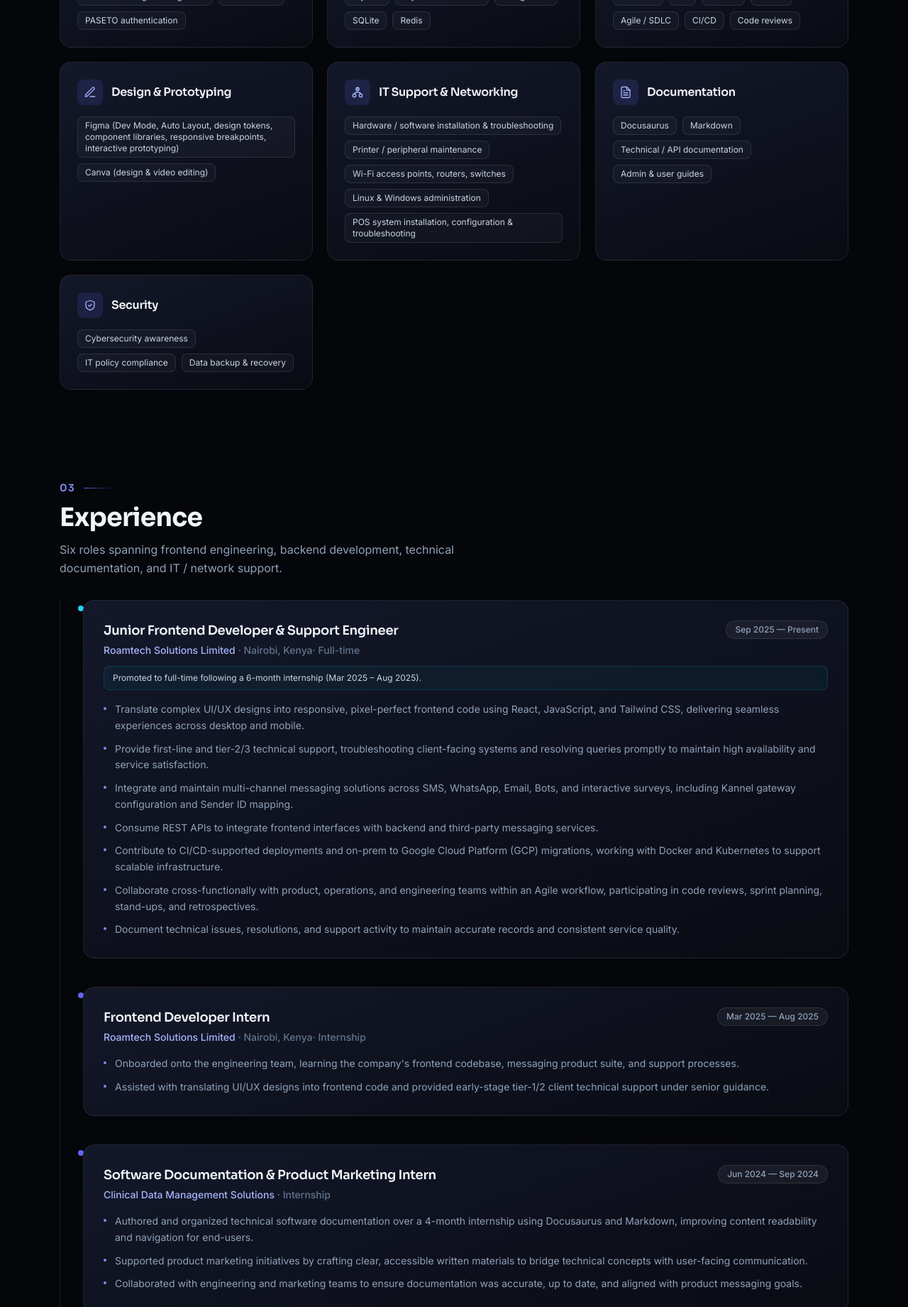
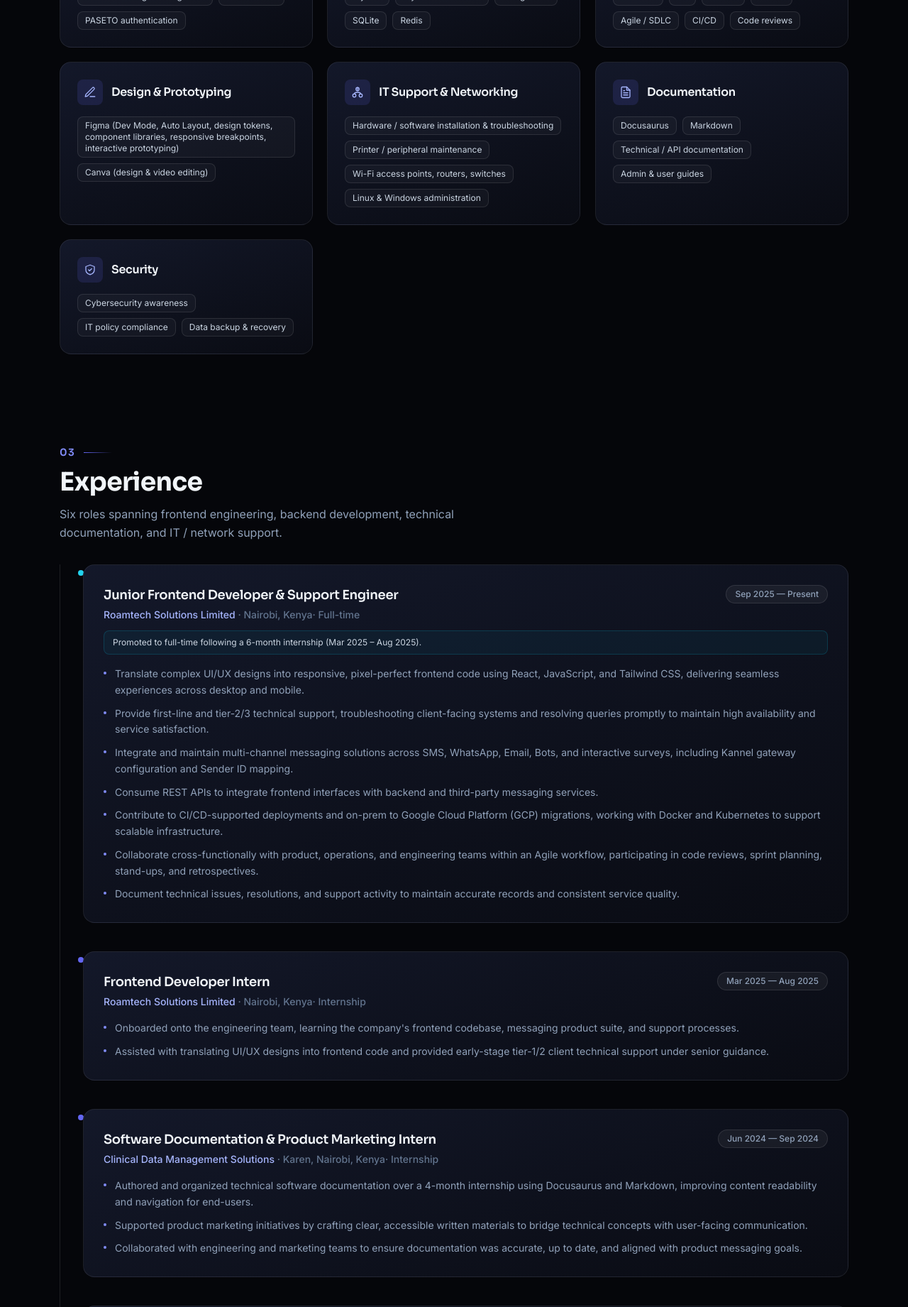
Before and after one commit to Wambuiracheal/Wambuiracheal.github.io, a Vue app: page / in a window 1280 px wide. Shown: the part 2315-4156 px from the top of the page at 71% size. Built offline with nearby package versions, Linux system fonts and the light colour scheme.

Commit message:
Update skills and experience sections by removing outdated skill and adding location for internship

```diff
--- a/src/data/cv.js
+++ b/src/data/cv.js
@@ -87,7 +87,6 @@ export const skills = [
       'Printer / peripheral maintenance',
       'Wi-Fi access points, routers, switches',
       'Linux & Windows administration',
-      'POS system installation, configuration & troubleshooting',
     ],
   },
   {
@@ -137,7 +136,7 @@ export const experience = [
   {
     role: 'Software Documentation & Product Marketing Intern',
     company: 'Clinical Data Management Solutions',
-    location: null,
+    location: 'Karen, Nairobi, Kenya',
     start: 'Jun 2024',
     end: 'Sep 2024',
     type: 'Internship',
```
